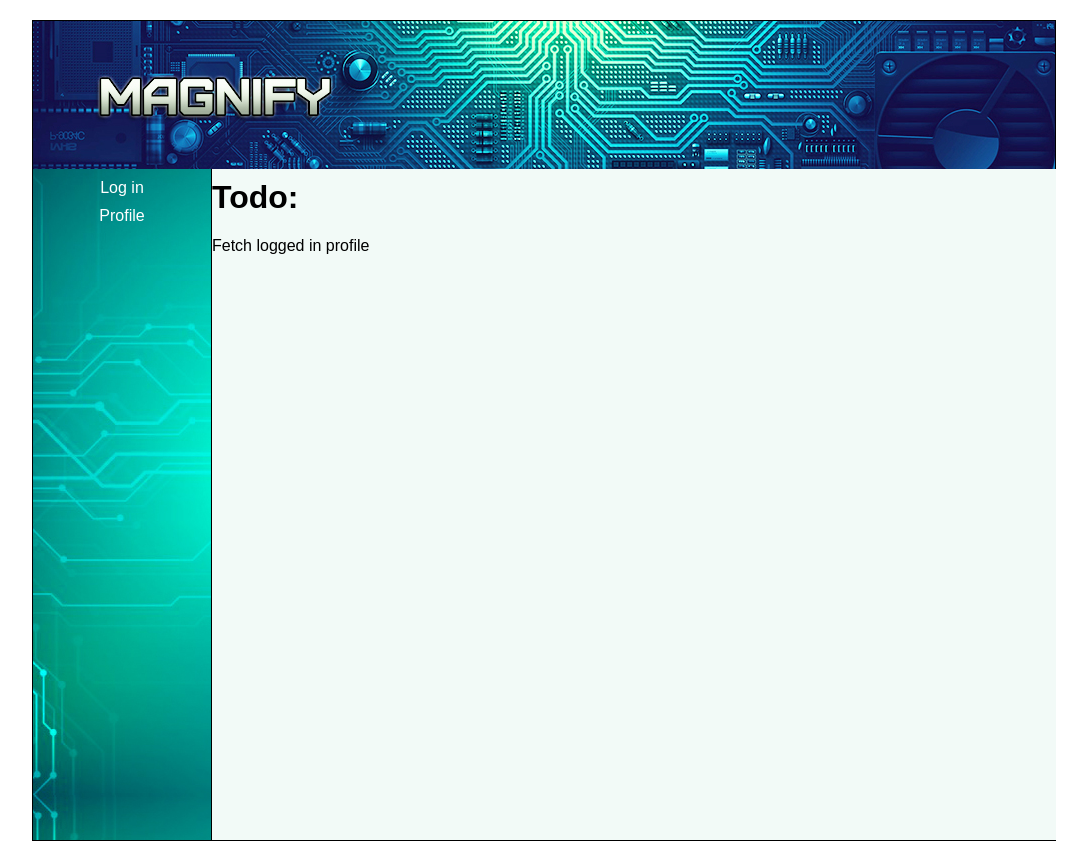
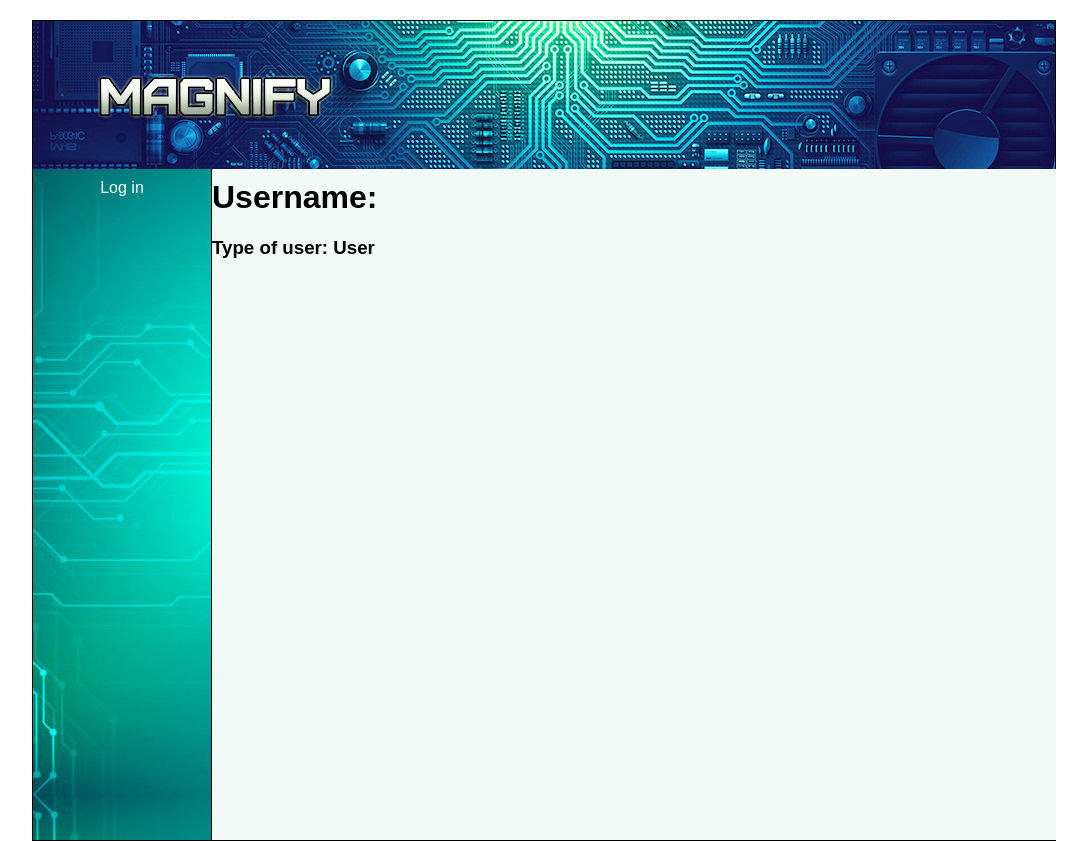
Before and after one commit to axnion/Magnify, a React (Create React App) app in the folder frontend/: page /profile in a window 1280 px wide. Shown: the whole page, without its empty margins (96-1183 px from the left). Built offline with nearby package versions, Linux system fonts and the light colour scheme; what react-router-redux would draw is missing.

Commit message:
Frontend: Fixed so profile displays logged in user and group

```diff
--- a/frontend/src/components/Profile.js
+++ b/frontend/src/components/Profile.js
@@ -1,6 +1,7 @@
 import React from 'react';
+import PropTypes from 'prop-types';
 
-class AddRepForm extends React.Component {
+class Profile extends React.Component {
   constructor(props) {
     super(props);
     this.state = { };
@@ -9,11 +10,20 @@ class AddRepForm extends React.Component {
   render() {
     return (
       <div>
-        <h1>Todo:</h1>
-        <p>Fetch logged in profile</p>
+        <h1>Username: {this.props.username}</h1>
+        <h3>Type of user: { this.props.isAdmin ? 'Admin' : 'User' }</h3>
       </div>
     );
   }
 }
 
-export default AddRepForm;
+Profile.propTypes = {
+  username: PropTypes.string,
+  isAdmin: PropTypes.bool,
+};
+
+Profile.defaultProps = {
+  username: null,
+  isAdmin: false,
+};
+export default Profile;
--- a/frontend/src/components/SideBar.js
+++ b/frontend/src/components/SideBar.js
@@ -21,13 +21,15 @@ const SideBarDivider = styled('div')`
 const SideBar = ({ username, logout, isAdmin }) => (
   <SideBarDivider>
     {
+      username === null ? undefined : <SideBarItem><Link to="/profile"><button className="sidebar-btn">Profile</button></Link></SideBarItem>
+    }
+    {
       username === null ? <SideBarItem><Link to="/login"><button className="sidebar-btn">Log in</button></Link></SideBarItem> :
       <SideBarItem><button className="sidebar-btn" onClick={() => logout()}>Log out</button></SideBarItem>
     }
     {
       isAdmin ? <SideBarItem><Link to="/addRep"><button className="sidebar-btn">Add representative</button></Link></SideBarItem> : undefined
     }
-    <SideBarItem><Link to="/profile"><button className="sidebar-btn">Profile</button></Link></SideBarItem>
   </SideBarDivider>
 );
 
--- a/frontend/src/containers/ProfileContainer.js
+++ b/frontend/src/containers/ProfileContainer.js
@@ -1,16 +1,18 @@
 import { connect } from 'react-redux';
 
-import AddRepForm from '../components/Profile';
+import Profile from '../components/Profile';
 
 const mapDispatchToProps = () => ({
 });
 
-const mapStateToProps = () => ({
+const mapStateToProps = state => ({
+  username: state.auth.username,
+  isAdmin: state.auth.isAdmin,
 });
 
-const AddRepFormContainer = connect(
+const ProfileContainer = connect(
   mapStateToProps,
   mapDispatchToProps,
-)(AddRepForm);
+)(Profile);
 
-export default AddRepFormContainer;
+export default ProfileContainer;
```
Also changed, not shown: 1 other file (tests, documents, lock files or other folders).
